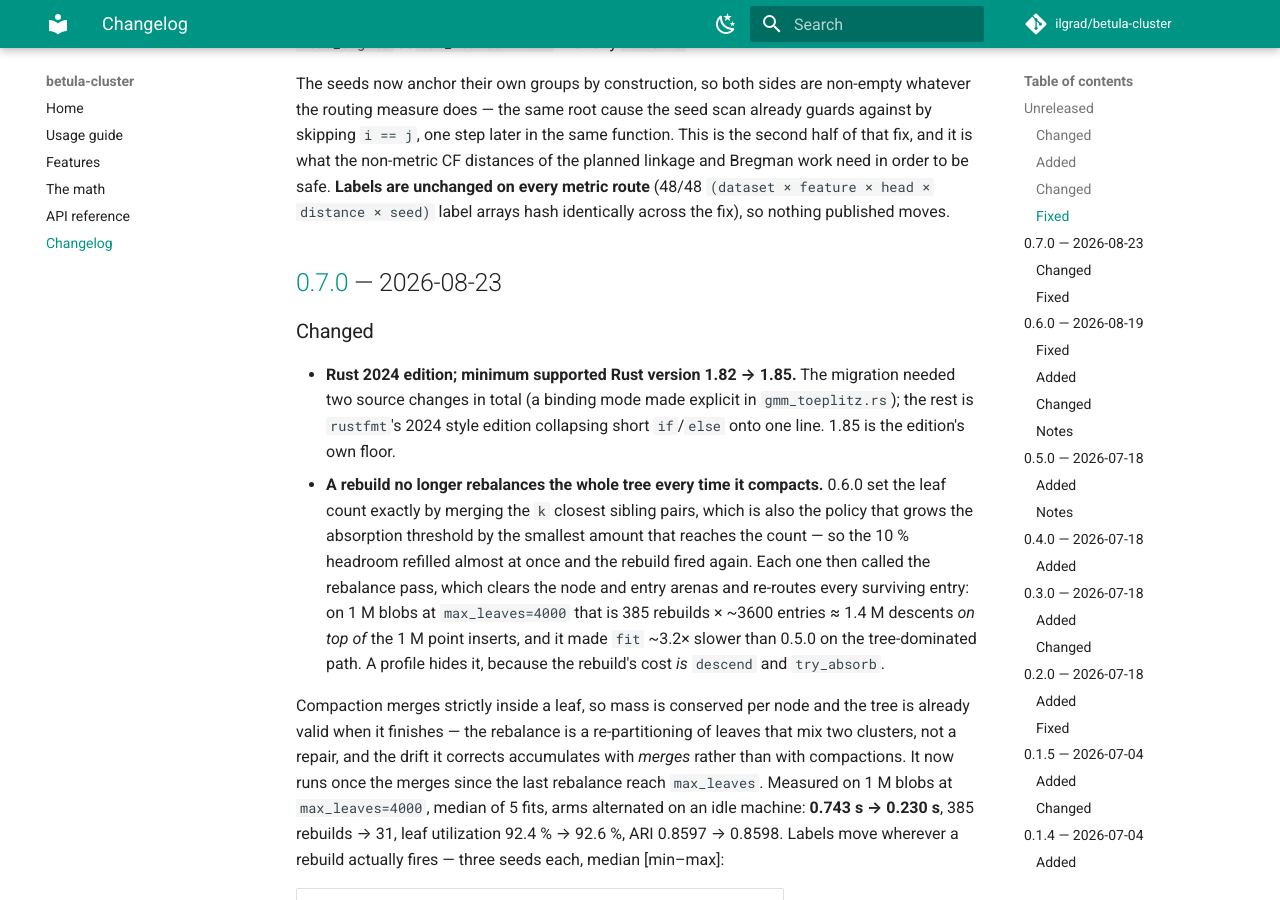
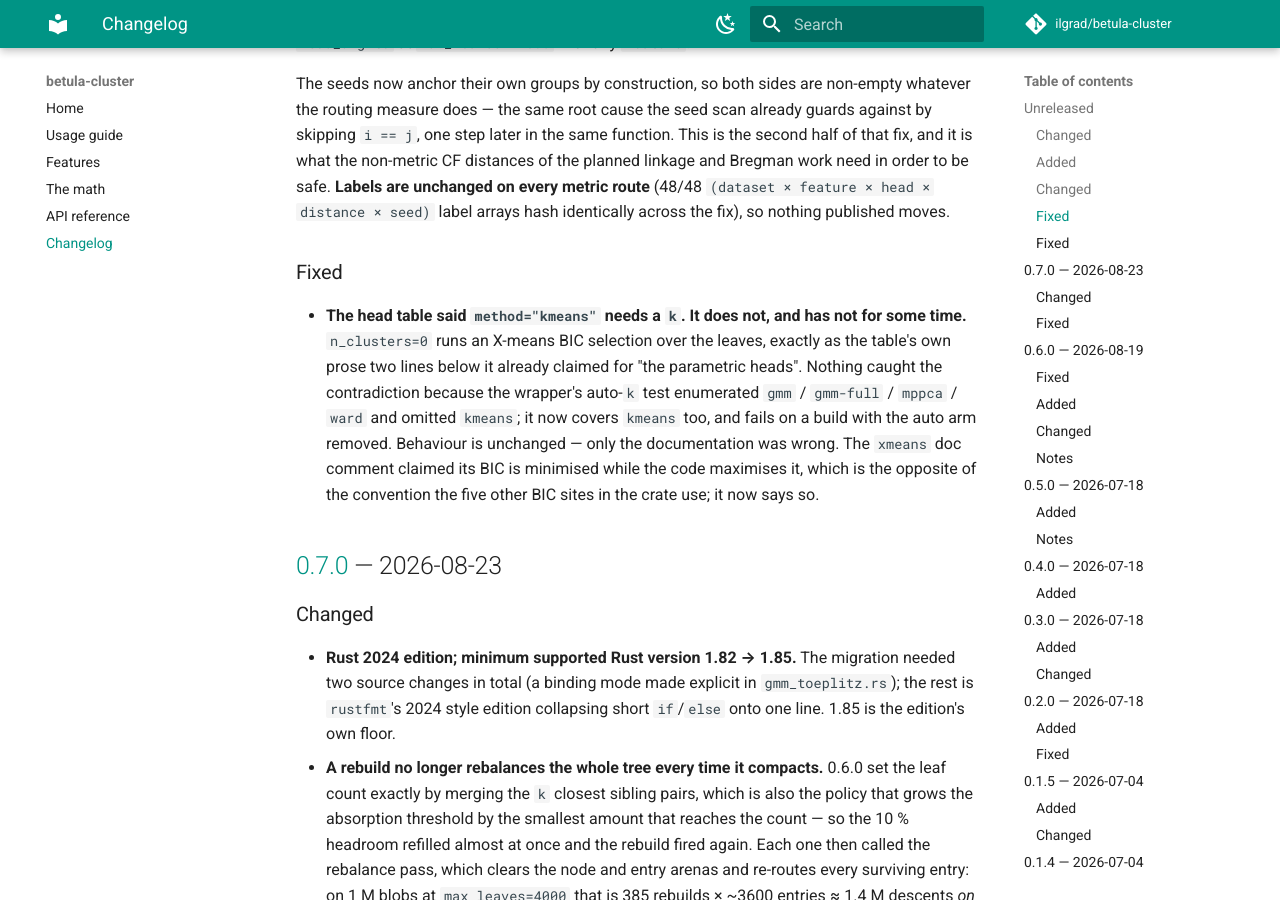
Before and after one commit to ilgrad/betula-cluster, an MkDocs documentation site: the page built from docs/changelog.md, in a window 1280 px wide and 900 px high, scrolled down 28163 px. Built offline with MkDocs 1.6.1 and Material for MkDocs 9.7.7, drawn with Linux system fonts in a browser that asks for light colours; comment, search, counter and statistics services are not loaded.

Commit message:
docs(usage): kmeans already chooses its own k, and the table said otherwise
The head table gave `method="kmeans"` a bare "yes" in the *needs k?* column
while its own prose two lines below said `n_clusters=0` auto-selects k for the
parametric heads. The prose was right: `Method::KMeans if k == 0` has run an
X-means BIC selection since the head was written.

The contradiction survived because no test tied the two together -- the
wrapper's auto-k case enumerated gmm / gmm-full / mppca / ward and left kmeans
out, so the one head whose row was wrong was also the one head not covered. It
is covered now, and verified to fail on a build with the auto arm deleted
(1 label instead of 4) rather than merely to pass on this one.

The `xmeans` doc comment is fixed in the same pass: it claimed the BIC is
minimised, while the code maximises it. Pelleg-Moore's score is a
log-likelihood minus a penalty, the opposite sign to `gmm::bic` and its five
callers, so a reader who trusted the doc got the convention backwards.

```diff
--- a/CHANGELOG.md
+++ b/CHANGELOG.md
@@ -1144,6 +1144,17 @@ All notable changes to this project are documented here. The format follows
   the non-metric CF distances of the planned linkage and Bregman work need in order to be safe.
   **Labels are unchanged on every metric route** (48/48 `(dataset × feature × head × distance ×
   seed)` label arrays hash identically across the fix), so nothing published moves.
+
+### Fixed
+
+- **The head table said `method="kmeans"` needs a `k`. It does not, and has not for some time.**
+  `n_clusters=0` runs an X-means BIC selection over the leaves, exactly as the table's own prose two
+  lines below it already claimed for "the parametric heads". Nothing caught the contradiction because
+  the wrapper's auto-`k` test enumerated `gmm` / `gmm-full` / `mppca` / `ward` and omitted `kmeans`;
+  it now covers `kmeans` too, and fails on a build with the auto arm removed. Behaviour is unchanged
+  — only the documentation was wrong. The `xmeans` doc comment claimed its BIC is minimised while the
+  code maximises it, which is the opposite of the convention the five other BIC sites in the crate
+  use; it now says so.
 
 ## [0.7.0] — 2026-08-23
 
```
Also changed, not shown: docs/USAGE.md (+1 -1 lines), 2 other files.
